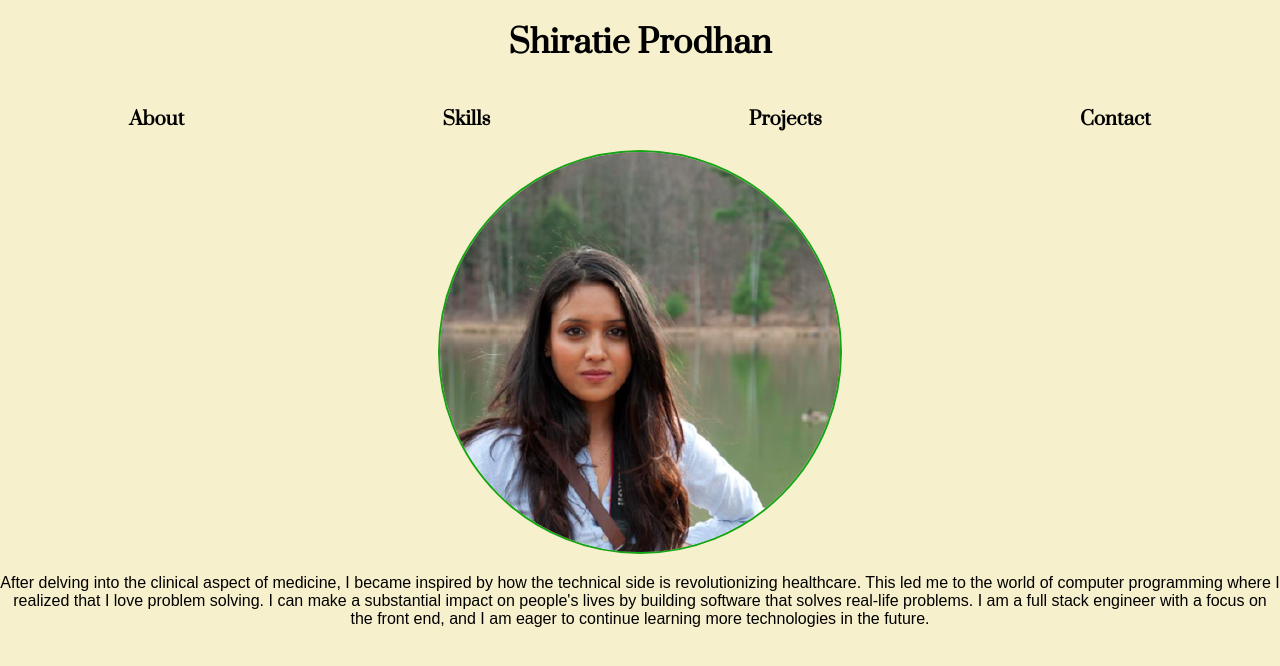
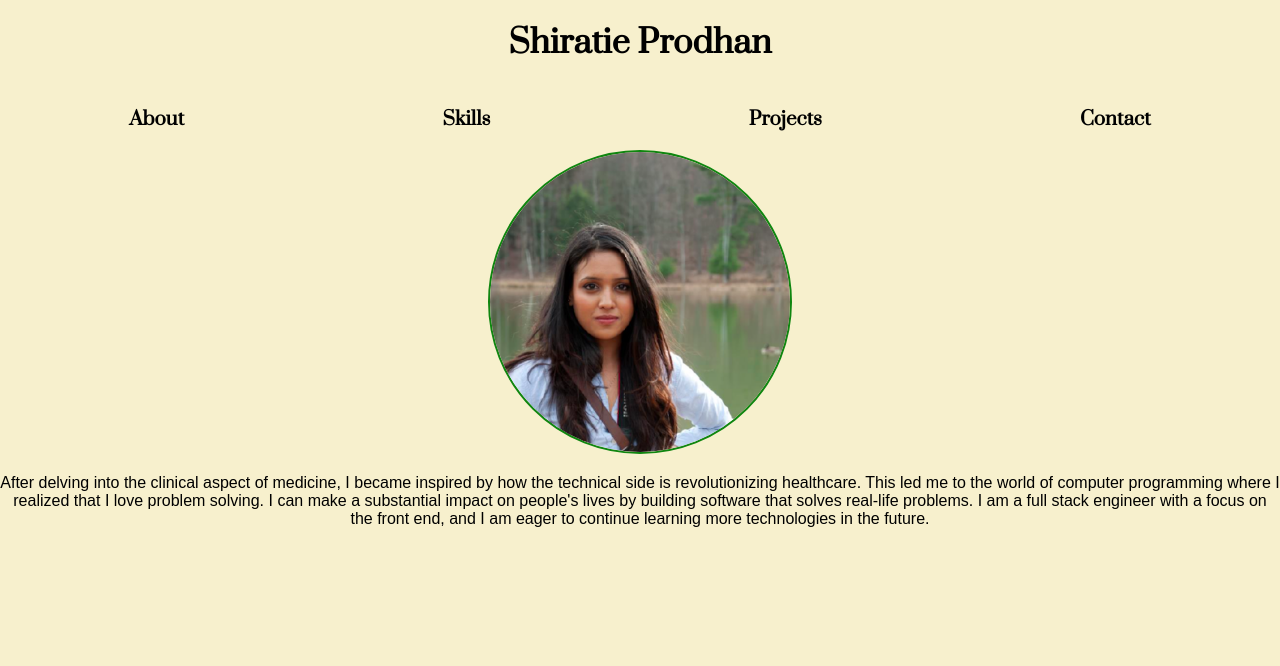
Before and after one commit to shiratiee/personal-website, a React (Create React App) app: page / in a window 1280 px wide. Shown: the top 666 px of the page. Built offline with nearby package versions, Linux system fonts and the light colour scheme; a web font is replaced by a local one.

Commit message:
fixed main image size

```diff
--- a/src/App.css
+++ b/src/App.css
@@ -155,8 +155,10 @@ button a {
 }
 
 .my-image {
-  border: 2px solid rgb(20, 165, 20);
+  border: 2px solid rgb(16, 134, 16);
   border-radius: 50%;
+  height: 300px;
+  width: 300px;
 }
 
 .my-blurb {
```
